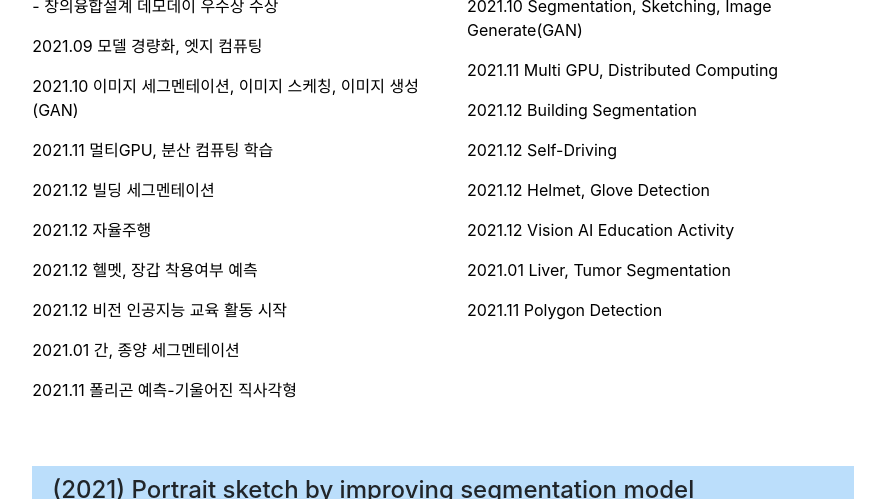
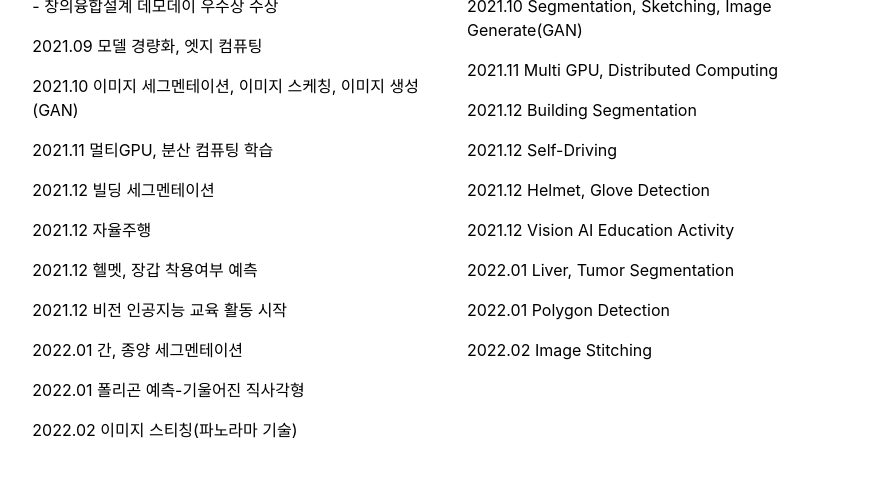
Before and after one commit to HyeongminMoon/HyeongminMoon.github.io, a Jekyll site: the page built from index.md, in a window 1280 px wide and 900 px high, scrolled down 1177 px, cut to the strip 0-499 px from the top of the window. Shown: the whole strip, without its empty margins (197-1082 px from the left). Built offline with Jekyll 4.4.1, drawn with Linux system fonts in a browser that asks for light colours.

Commit message:
Update publications.html

```diff
--- a/_includes/publications.html
+++ b/_includes/publications.html
@@ -27,8 +27,9 @@
         <p>2021.12 자율주행</p>
         <p>2021.12 헬멧, 장갑 착용여부 예측</p>
         <p>2021.12 비전 인공지능 교육 활동 시작</p>
-        <p>2021.01 간, 종양 세그멘테이션</p>
-        <p>2021.11 폴리곤 예측-기울어진 직사각형</p>
+        <p>2022.01 간, 종양 세그멘테이션</p>
+        <p>2022.01 폴리곤 예측-기울어진 직사각형</p>
+        <p>2022.02 이미지 스티칭(파노라마 기술)</p>
       </div>
       <div class="col-md-6">
         <h5> Keywords & Summary </h5>
@@ -42,8 +43,9 @@
         <p>2021.12 Self-Driving</p>
         <p>2021.12 Helmet, Glove Detection</p>
         <p>2021.12 Vision AI Education Activity</p>
-        <p>2021.01 Liver, Tumor Segmentation</p>
-        <p>2021.11 Polygon Detection</p>
+        <p>2022.01 Liver, Tumor Segmentation</p>
+        <p>2022.01 Polygon Detection</p>
+        <p>2022.02 Image Stitching</p>
       </div>
     </div>
       <h4 class="b" id="u2net_portrait_sketch"><A href = "https://github.com/HyeongminMoon/U-2-Net_portrait_sketch">(2021) Portrait sketch by improving segmentation model</A></h4>
```
